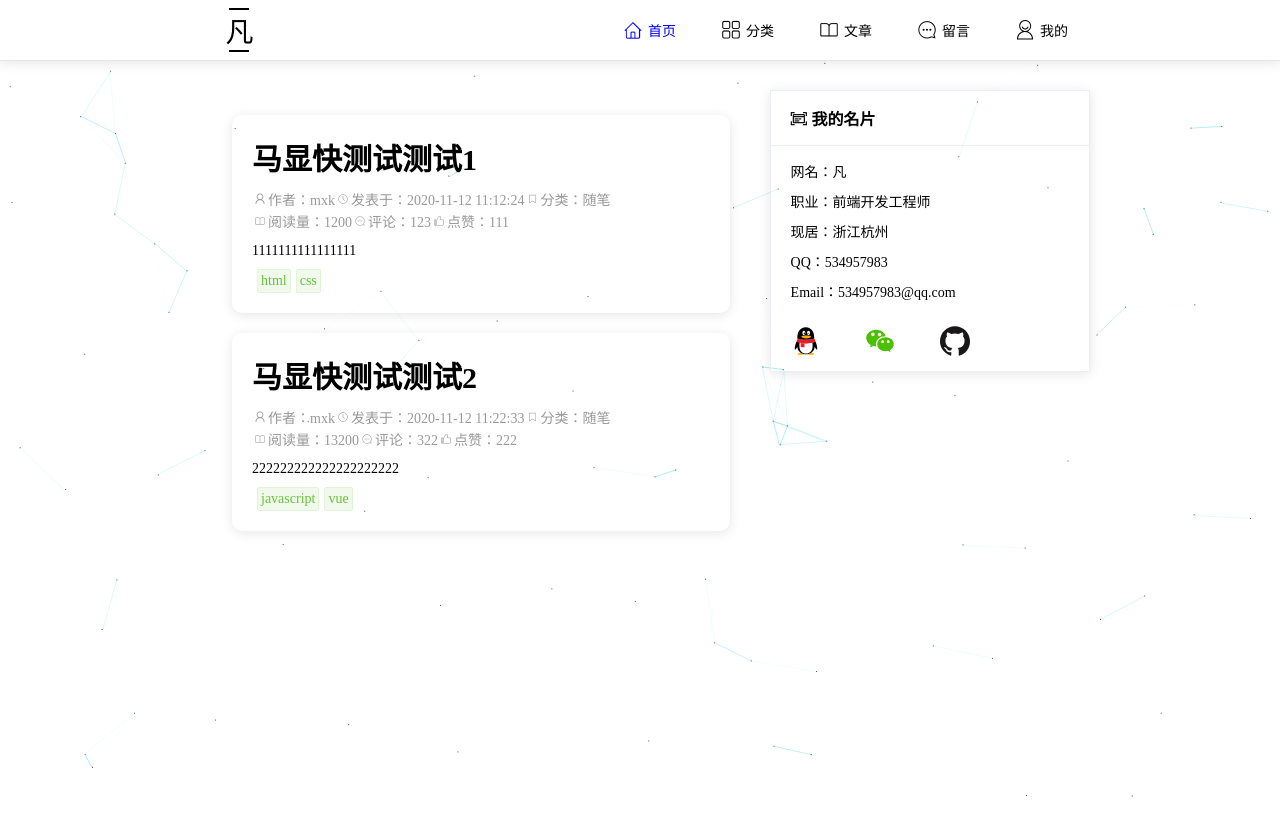
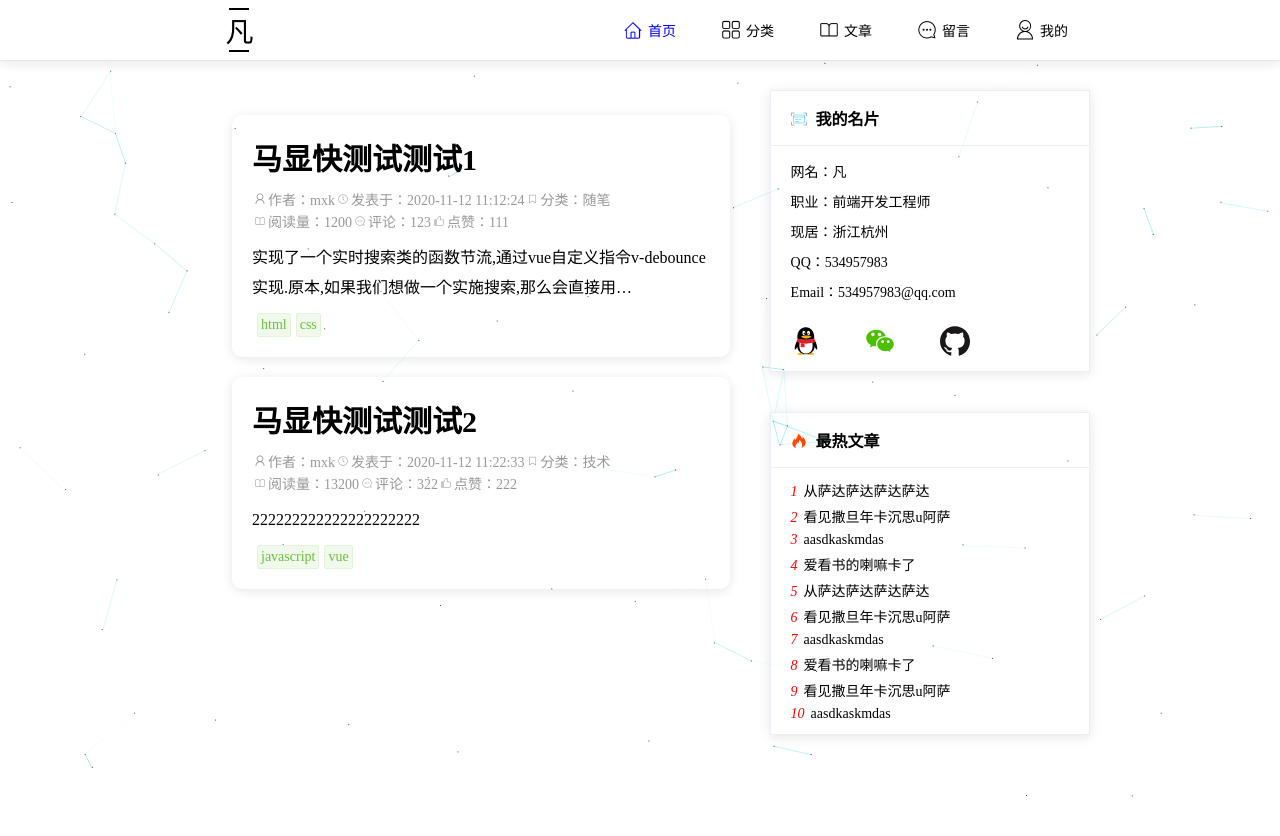
Before and after one commit to notgugu/blog, a Vue app: page /home in a window 1280 px wide. Shown: the top 836 px of the page. Built offline with nearby package versions, Linux system fonts and the light colour scheme; no server answers.

Commit message:
优化了文章列表、卡片组件；新增热门文章卡片；封装跳转文章自定义事件，实现节流操作；引入NProgress

```diff
--- a/package.json
+++ b/package.json
@@ -13,6 +13,7 @@
     "build": "node build/build.js"
   },
   "dependencies": {
+    "nprogress": "^0.2.0",
     "vue": "^2.5.2",
     "vue-router": "^3.0.1"
   },
--- a/src/assets/css/base.less
+++ b/src/assets/css/base.less
@@ -5,6 +5,7 @@ html,body,div,h1,h2,h3,i,span,img,ul,li,ol,p,video,audio {
 body {
   font-size: 14px;
   color: black;
+  user-select: none;
 }
 html,body,#app {
   height: 100%;
--- a/src/assets/css/home/index.less
+++ b/src/assets/css/home/index.less
@@ -44,6 +44,25 @@
           bottom: 50px
         }
       }
+      .hot-article {
+        padding: 3px 0 3px 20px;
+        cursor: pointer;
+        i {
+          color: red;
+        }
+        span {
+          padding-left: 6px;
+        }
+        span:hover {
+          color: red;
+        }
+      }
+      .hot-article:first-of-type {
+        padding-top: 12px;
+      }
+      .hot-article:last-of-type {
+        padding-bottom: 12px;
+      }
     }
   }
 }
--- a/src/components/article/articleItem.vue
+++ b/src/components/article/articleItem.vue
@@ -4,11 +4,13 @@
  * @Author: mxk
  * @Date: 2020-12-29 14:50:24
  * @LastEditors: Do not edit
- * @LastEditTime: 2020-12-30 14:29:45
+ * @LastEditTime: 2020-12-30 15:42:29
 -->
 <template>
   <div class="item">
-    <h2 @click="gotoArticle(article.id)">{{article.title}}</h2>
+    <h2
+      v-gotoArticle="article.id"
+    >{{article.title}}</h2>
     <div class="message">
       <span><i class="iconfont icon-geren"></i>作者：{{article.author}}</span>
       <span><i class="iconfont icon-biaoqing9"></i>发表于：{{article.createTime}}</span>
@@ -79,6 +81,15 @@ export default {
   }
   .introduce {
     margin-bottom: 10px;
+    line-height: 30px;
+    font-size: 16px;
+    text-overflow: -o-ellipsis-lastline;
+    overflow: hidden;
+    text-overflow: ellipsis;
+    display: -webkit-box;
+    -webkit-line-clamp: 2;
+    line-clamp: 2;
+    -webkit-box-orient: vertical;
   }
   .tags {
     display: flex;
--- a/src/components/card/card.vue
+++ b/src/components/card/card.vue
@@ -4,11 +4,19 @@
  * @Author: mxk
  * @Date: 2020-12-30 14:05:30
  * @LastEditors: Do not edit
- * @LastEditTime: 2020-12-30 14:11:09
+ * @LastEditTime: 2020-12-30 15:02:49
 -->
 <template>
   <div class="card">
-    <h3><i class="iconfont icon-card"></i>{{title}}</h3>
+    <h3>
+      <svg
+        class="icon"
+        aria-hidden="true"
+      >
+        <use :xlink:href="icon"></use>
+      </svg>
+      {{title}}
+    </h3>
     <slot name="content"></slot>
   </div>
 </template>
@@ -17,7 +25,7 @@
 export default {
   name: 'card',
   props: {
-    className: {
+    icon: {
       type: String,
       default: ''
     },
@@ -32,13 +40,14 @@ export default {
 <style scoped lang="less">
 .card {
   width: 100%;
+  margin-bottom: 40px;
   box-shadow: 0 2px 12px 0 rgba(0, 0, 0, 0.1);
   border: 1px solid #ebeef5;
   h3 {
     font-size: 16px;
     padding: 15px 0 15px 20px;
     border-bottom: 1px solid #ebeef5;
-    i {
+    svg {
       margin-right: 5px;
     }
   }
--- a/src/main.js
+++ b/src/main.js
@@ -4,7 +4,7 @@
  * @Author: mxk
  * @Date: 2020-12-29 14:50:24
  * @LastEditors: Do not edit
- * @LastEditTime: 2020-12-30 13:00:10
+ * @LastEditTime: 2020-12-30 15:53:58
  */
 // The Vue build version to load with the `import` command
 // (runtime-only or standalone) has been set in webpack.base.conf with an alias.
@@ -14,13 +14,38 @@ import router from './router'
 import storage from './utils/storage'
 import '@/assets/iconfont/iconfont.css'
 import iconfont from '@/assets/iconfont/iconfont.js'
+import nprogress from 'nprogress'
+import 'nprogress/nprogress.css'
 
 Vue.prototype.$storage = storage
 Vue.config.productionTip = false
+
+Vue.directive('gotoArticle', {
+  inserted (el, binding, vnode) {
+    let nowTime = new Date()
+    el.addEventListener('click', () => {
+      if (new Date() - nowTime > 1000) {
+        setTimeout(() => {
+          console.log(el)
+          console.log(binding)
+          console.log(vnode)
+        }, 200)
+      }
+      nowTime = new Date()
+    })
+  }
+})
+
 router.beforeEach((to, from, next) => {
+  nprogress.start()
   document.title = to.meta.title
   next()
 })
+
+router.afterEach(() => {
+  nprogress.done()
+})
+
 Vue.use(iconfont)
 /* eslint-disable no-new */
 new Vue({
--- a/src/views/home/index.vue
+++ b/src/views/home/index.vue
@@ -4,7 +4,7 @@
  * @Author: mxk
  * @Date: 2020-12-29 17:26:34
  * @LastEditors: Do not edit
- * @LastEditTime: 2020-12-30 14:24:05
+ * @LastEditTime: 2020-12-30 15:39:17
 -->
 <template>
   <div class="home">
@@ -14,7 +14,7 @@
       </div>
       <div class="content-explain">
         <card
-          :className="'iconfont icon-card'"
+          :icon="'#icon-card'"
           :title="'我的名片'"
         >
           <template v-slot:content>
@@ -69,6 +69,22 @@
             </div>
           </template>
         </card>
+        <card
+          :icon="'#icon-fire'"
+          :title="'最热文章'"
+        >
+          <template v-slot:content>
+            <div
+              class="hot-article"
+              v-for="(item, index) in hotArticleListData"
+              :key="item.id"
+              v-gotoArticle="item.id"
+            >
+              <i>{{index + 1}}</i>
+              <span>{{item.title}}</span>
+            </div>
+          </template>
+        </card>
       </div>
     </div>
   </div>
@@ -88,7 +104,7 @@ export default {
           author: 'mxk',
           createTime: '2020-11-12 11:12:24',
           category: '随笔',
-          introduce: '1111111111111111',
+          introduce: '实现了一个实时搜索类的函数节流,通过vue自定义指令v-debounce实现.原本,如果我们想做一个实施搜索,那么会直接用@keyup=search,这样就会非常耗性能,键盘敲一下,就会调用一次search事件,如果是ajax请求,那么会非常不友好,所以通过v-debounce,则可以在键盘连续敲击的时候组织运行,停留300毫秒才执行',
           readCount: '1200',
           messageCount: '123',
           like: '111',
@@ -99,12 +115,54 @@ export default {
           title: '马显快测试测试2',
           author: 'mxk',
           createTime: '2020-11-12 11:22:33',
-          category: '随笔',
+          category: '技术',
           introduce: '222222222222222222222',
           readCount: '13200',
           messageCount: '322',
           like: '222',
           tags: ['javascript', 'vue']
+        }
+      ],
+      hotArticleListData: [
+        {
+          id: '1',
+          title: '从萨达萨达萨达萨达'
+        },
+        {
+          id: '2',
+          title: '看见撒旦年卡沉思u阿萨'
+        },
+        {
+          id: '3',
+          title: 'aasdkaskmdas'
+        },
+        {
+          id: '4',
+          title: '爱看书的喇嘛卡了'
+        },
+        {
+          id: '5',
+          title: '从萨达萨达萨达萨达'
+        },
+        {
+          id: '6',
+          title: '看见撒旦年卡沉思u阿萨'
+        },
+        {
+          id: '7',
+          title: 'aasdkaskmdas'
+        },
+        {
+          id: '8',
+          title: '爱看书的喇嘛卡了'
+        },
+        {
+          id: '9',
+          title: '看见撒旦年卡沉思u阿萨'
+        },
+        {
+          id: '10',
+          title: 'aasdkaskmdas'
         }
       ],
       isShowQQCode: 0,
@@ -125,6 +183,9 @@ export default {
       } else if (event.target.id === 'weChat') {
         this.isShowWechatCode = 0
       }
+    },
+    gotoArticle (id) {
+      console.log(id)
     }
   },
   mounted () {
```
Also changed, not shown: 1 other file (tests, documents, lock files or other folders).
